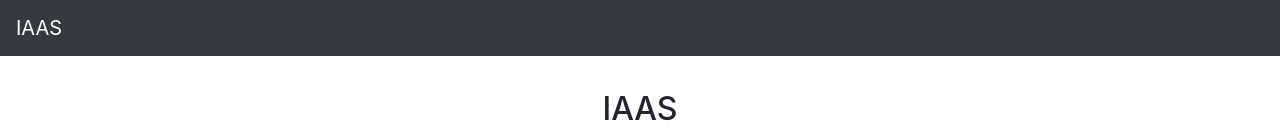
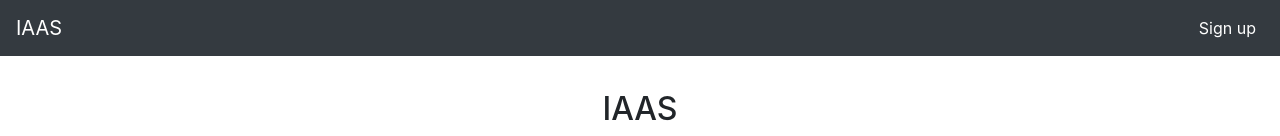
Before and after one commit to gr1d99/IAPS-frontend, a Vue app: page / in a window 1280 px wide. Shown: the top 136 px of the page. Built offline with nearby package versions, Linux system fonts and the light colour scheme.

Commit message:
add link to routing page

```diff
--- a/src/components/Navigation/NavigationBar.vue
+++ b/src/components/Navigation/NavigationBar.vue
@@ -12,7 +12,15 @@
            aria-label="Toggle navigation">
      <span class="navbar-toggler-icon"></span>
    </button>
-   <div class="collapse navbar-collapse" id="navbarText"></div>
+   <div class="collapse navbar-collapse" id="navbarText">
+     <ul class="navbar-nav ml-auto">
+       <li class="nav-item active">
+         <router-link
+           class="nav-link"
+           :to="{ name: 'SignUp' }">Sign up</router-link>
+       </li>
+     </ul>
+   </div>
  </nav>
 </template>
 
--- a/src/router/index.js
+++ b/src/router/index.js
@@ -11,7 +11,7 @@ const router = new Router({
   routes: [
     {
       path: '/sign_up',
-      name: 'Signup',
+      name: 'SignUp',
       component: SignupPage,
     },
     {
```
